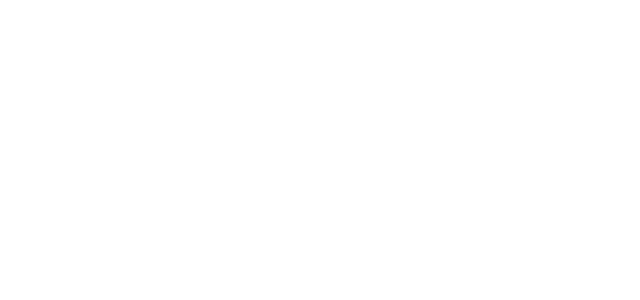
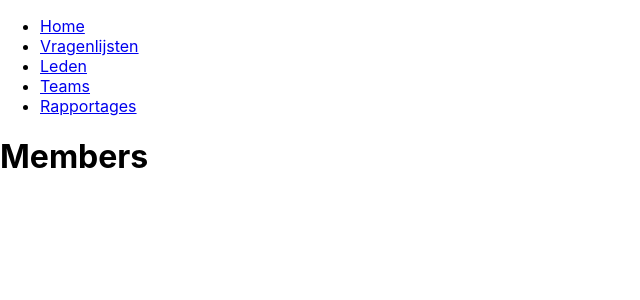
Before and after one commit to Rmdru/HR-react, a React (Create React App) app in the folder frontend/: page /leden in a window 1280 px wide. Shown: the top 300 px of the page, without its empty margins (0-640 px from the left). Built offline with nearby package versions, Linux system fonts and the light colour scheme.

Commit message:
FEATURE: react router set up

```diff
--- a/frontend/package.json
+++ b/frontend/package.json
@@ -9,7 +9,8 @@
     "axios": "^1.3.5",
     "react": "^18.2.0",
     "react-dom": "^18.2.0",
-    "react-scripts": "5.0.1",
+    "react-router-dom": "^6.10.0",
+    "react-scripts": "^5.0.1",
     "web-vitals": "^2.1.4"
   },
   "scripts": {
--- a/frontend/src/App.js
+++ b/frontend/src/App.js
@@ -1,20 +1,38 @@
-import React, { useState, useEffect } from "react";
+import { React } from "react";
+import { Route, Routes, Link } from "react-router-dom";
+import { Overview } from "./pages/Overview"
+import { Login } from "./pages/Login"
+import { Register } from "./pages/Register"
+import { EnqueteOverview } from "./pages/EnqueteOverview"
+import { Members } from "./pages/Members"
+import { Teams } from "./pages/Teams"
+import { Reports } from "./pages/Reports"
+import { NotFound } from "./pages/NotFound"
 import './App.css';
-import axios from "axios";
 
 function App() {
-  const [message, setMessage] = useState("");
-
-  useEffect(() => {
-    axios.get("http://127.0.0.1:5000/").then((response) => {
-      setMessage(response.data.message);
-    });
-  }, []);
-
   return (
-    <div className="App">
-      <h1>{message}</h1>
-    </div>
+    <>
+    <nav>
+      <ul>
+        <li><Link to="/">Home</Link></li>
+        <li><Link to="/vragenlijsten">Vragenlijsten</Link></li>
+        <li><Link to="/leden">Leden</Link></li>
+        <li><Link to="/teams">Teams</Link></li>
+        <li><Link to="/rapportages">Rapportages</Link></li>
+      </ul>
+    </nav>
+    <Routes>
+      <Route path="/" index element={<Overview />} />
+      <Route path="/inloggen" element={<Login />} />
+      <Route path="/registreren" element={<Register />} />
+      <Route path="/vragenlijsten" element={<EnqueteOverview />} />
+      <Route path="/leden" element={<Members />} />
+      <Route path="/teams" element={<Teams />} />
+      <Route path="/rapportages" element={<Reports />} />
+      <Route path="/*" element={<NotFound />} />
+    </Routes>
+    </>
   );
 }
 
--- a/frontend/src/index.js
+++ b/frontend/src/index.js
@@ -3,11 +3,14 @@
 import './index.css';
 import App from './App';
 import reportWebVitals from './reportWebVitals';
+import { BrowserRouter } from "react-router-dom";
 
 const root = ReactDOM.createRoot(document.getElementById('root'));
 root.render(
   <React.StrictMode>
-    <App />
+    <BrowserRouter>
+      <App />
+    </BrowserRouter>
   </React.StrictMode>
 );
 
--- /dev/null
+++ b/frontend/src/pages/EnqueteOverview.jsx
@@ -0,0 +1,5 @@
+export function EnqueteOverview() {
+    return (
+        <h1>EnqueteOverview</h1>
+    );
+}
--- /dev/null
+++ b/frontend/src/pages/Login.jsx
@@ -0,0 +1,5 @@
+export function Login() {
+    return (
+        <h1>Login</h1>
+    );
+}
--- /dev/null
+++ b/frontend/src/pages/Members.jsx
@@ -0,0 +1,5 @@
+export function Members() {
+    return (
+        <h1>Members</h1>
+    );
+}
--- /dev/null
+++ b/frontend/src/pages/NotFound.jsx
@@ -0,0 +1,5 @@
+export function NotFound() {
+    return (
+        <h1>NotFound</h1>
+    );
+}
--- /dev/null
+++ b/frontend/src/pages/Overview.jsx
@@ -0,0 +1,5 @@
+export function Overview() {
+    return (
+        <h1>Home</h1>
+    );
+}
--- /dev/null
+++ b/frontend/src/pages/Register.jsx
@@ -0,0 +1,5 @@
+export function Register() {
+    return (
+        <h1>Register</h1>
+    );
+}
--- /dev/null
+++ b/frontend/src/pages/Reports.jsx
@@ -0,0 +1,5 @@
+export function Reports() {
+    return (
+        <h1>Reports</h1>
+    );
+}
--- /dev/null
+++ b/frontend/src/pages/Teams.jsx
@@ -0,0 +1,5 @@
+export function Teams() {
+    return (
+        <h1>Teams</h1>
+    );
+}
```
Also changed, not shown: 2 other files (tests, documents, lock files or other folders).
